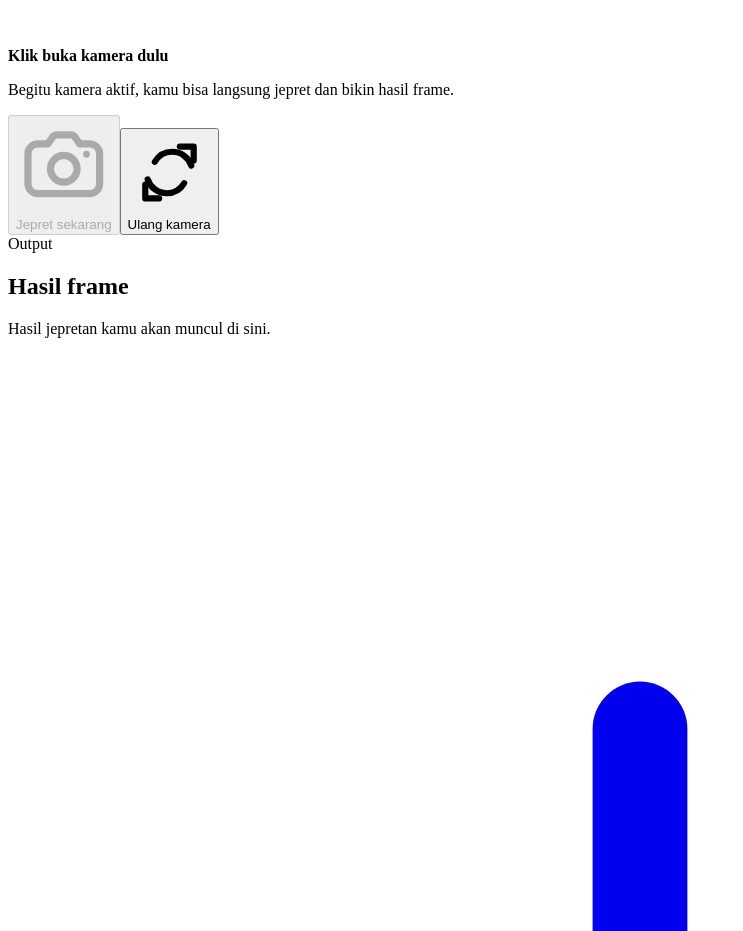
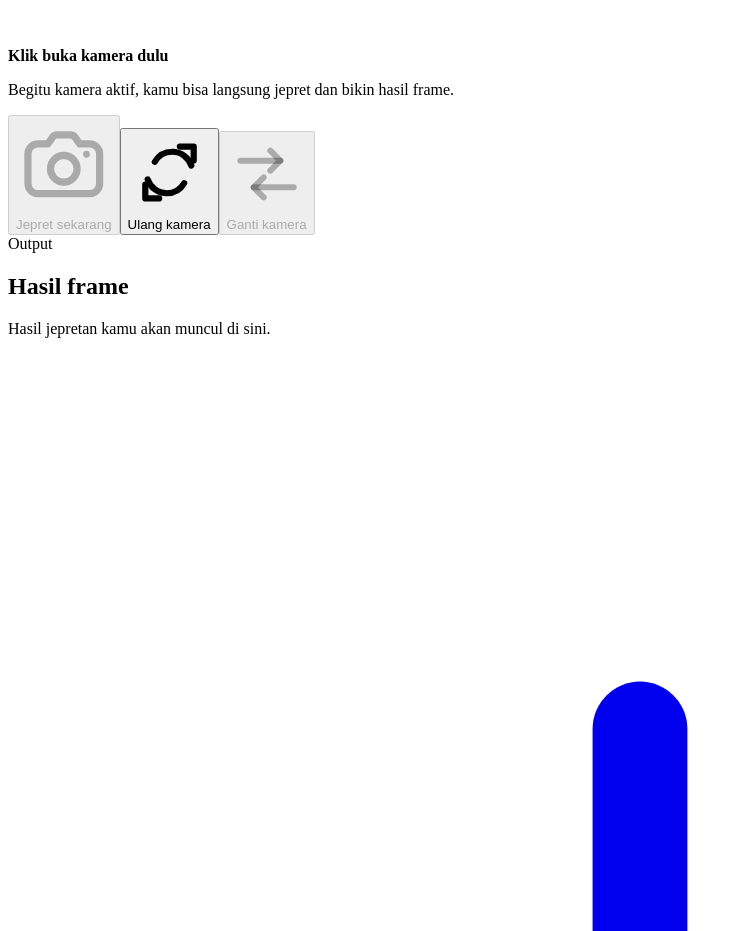
Before and after one commit to adityapratamaf/movement-photobooth-web, a React (Vite) app: page /photobooth-online in a window 1280 px wide. Shown: the part 8440-9371 px from the top of the page, without its empty margins (0-743 px from the left). Built offline with nearby package versions, Linux system fonts and the light colour scheme; the HTML template or start-up script is replaced by a standard one.

Commit message:
add feat switch camera

```diff
--- a/src/components/icons.jsx
+++ b/src/components/icons.jsx
@@ -135,3 +135,36 @@ export function RefreshIcon(props) {
     </svg>
   );
 }
+
+export function SwitchHorizontalIcon(props) {
+  return (
+    <svg viewBox="0 0 24 24" fill="none" aria-hidden="true" {...props}>
+      <path
+        d="M4 8H16"
+        stroke="currentColor"
+        strokeWidth="1.8"
+        strokeLinecap="round"
+      />
+      <path
+        d="M13 5L16 8L13 11"
+        stroke="currentColor"
+        strokeWidth="1.8"
+        strokeLinecap="round"
+        strokeLinejoin="round"
+      />
+      <path
+        d="M20 16H8"
+        stroke="currentColor"
+        strokeWidth="1.8"
+        strokeLinecap="round"
+      />
+      <path
+        d="M11 13L8 16L11 19"
+        stroke="currentColor"
+        strokeWidth="1.8"
+        strokeLinecap="round"
+        strokeLinejoin="round"
+      />
+    </svg>
+  );
+}
--- a/src/pages/PhotoBoothOnlinePage.jsx
+++ b/src/pages/PhotoBoothOnlinePage.jsx
@@ -1,6 +1,6 @@
 import { useEffect, useRef, useState } from 'react';
 import { createWhatsAppLink } from '../data/siteContent';
-import { ArrowRightIcon, CameraIcon, DownloadIcon, RefreshIcon } from '../components/icons';
+import { ArrowRightIcon, CameraIcon, DownloadIcon, RefreshIcon, SwitchHorizontalIcon } from '../components/icons';
 
 const FRAME_WIDTH = 1200;
 const FRAME_HEIGHT = 1800;
@@ -26,6 +26,9 @@ export default function PhotoBoothOnlinePage() {
   const [downloadUrl, setDownloadUrl] = useState('');
   const [captureReady, setCaptureReady] = useState(false);
 
+  // add
+  const [facingMode, setFacingMode] = useState('user');
+
   const stopStream = () => {
     if (streamRef.current) {
       streamRef.current.getTracks().forEach((track) => track.stop());
@@ -41,8 +44,14 @@ export default function PhotoBoothOnlinePage() {
 
     try {
       const mediaStream = await navigator.mediaDevices.getUserMedia({
+        // video: {
+        //   facingMode: 'user',
+        //   width: { ideal: 1280 },
+        //   height: { ideal: 960 },
+        // },
+
         video: {
-          facingMode: 'user',
+          facingMode: facingMode,
           width: { ideal: 1280 },
           height: { ideal: 960 },
         },
@@ -59,6 +68,36 @@ export default function PhotoBoothOnlinePage() {
       setPermissionState('granted');
     } catch (error) {
       setPermissionState('denied');
+    }
+  };
+
+  const switchCamera = async () => {
+    const newMode = facingMode === 'user' ? 'environment' : 'user';
+    setFacingMode(newMode);
+
+    // restart kamera dengan mode baru
+    stopStream();
+
+    try {
+      const mediaStream = await navigator.mediaDevices.getUserMedia({
+        video: {
+          facingMode: { exact: newMode },
+          width: { ideal: 1280 },
+          height: { ideal: 960 },
+        },
+        audio: false,
+      });
+
+      streamRef.current = mediaStream;
+
+      if (videoRef.current) {
+        videoRef.current.srcObject = mediaStream;
+        await videoRef.current.play();
+      }
+
+      setPermissionState('granted');
+    } catch (error) {
+      console.error(error);
     }
   };
 
@@ -121,7 +160,36 @@ export default function PhotoBoothOnlinePage() {
     context.save();
     roundRect(context, PHOTO_X, PHOTO_Y, PHOTO_WIDTH, PHOTO_HEIGHT, 36);
     context.clip();
-    context.drawImage(video, cropX, cropY, cropWidth, cropHeight, PHOTO_X, PHOTO_Y, PHOTO_WIDTH, PHOTO_HEIGHT);
+    // context.drawImage(video, cropX, cropY, cropWidth, cropHeight, PHOTO_X, PHOTO_Y, PHOTO_WIDTH, PHOTO_HEIGHT);
+    if (facingMode === 'user') {
+      context.save();
+      context.scale(-1, 1);
+      context.drawImage(
+        video,
+        cropX,
+        cropY,
+        cropWidth,
+        cropHeight,
+        -(PHOTO_X + PHOTO_WIDTH),
+        PHOTO_Y,
+        PHOTO_WIDTH,
+        PHOTO_HEIGHT
+      );
+      context.restore();
+    } else {
+      context.drawImage(
+        video,
+        cropX,
+        cropY,
+        cropWidth,
+        cropHeight,
+        PHOTO_X,
+        PHOTO_Y,
+        PHOTO_WIDTH,
+        PHOTO_HEIGHT
+      );
+    }
+
     context.restore();
 
     context.strokeStyle = 'rgba(18,38,58,0.08)';
@@ -213,14 +281,35 @@ export default function PhotoBoothOnlinePage() {
             </div>
 
             <div className="online-action-row">
-              <button type="button" className="button button-primary" onClick={generateFrame} disabled={permissionState !== 'granted' || isProcessing}>
+              <button
+                type="button"
+                className="button button-primary"
+                onClick={generateFrame}
+                disabled={permissionState !== 'granted' || isProcessing}
+              >
                 <CameraIcon className="button-icon" />
                 {isProcessing ? 'Memproses...' : 'Jepret sekarang'}
               </button>
-              <button type="button" className="button button-secondary" onClick={startCamera}>
+
+              <button
+                type="button"
+                className="button button-secondary"
+                onClick={startCamera}
+              >
                 <RefreshIcon className="button-icon" />
                 Ulang kamera
               </button>
+
+              <button
+                type="button"
+                className="button button-secondary"
+                onClick={switchCamera}
+                disabled={permissionState !== 'granted'}
+              >
+                <SwitchHorizontalIcon className="button-icon" />
+                Ganti kamera
+              </button>
+
             </div>
           </div>
 
```
